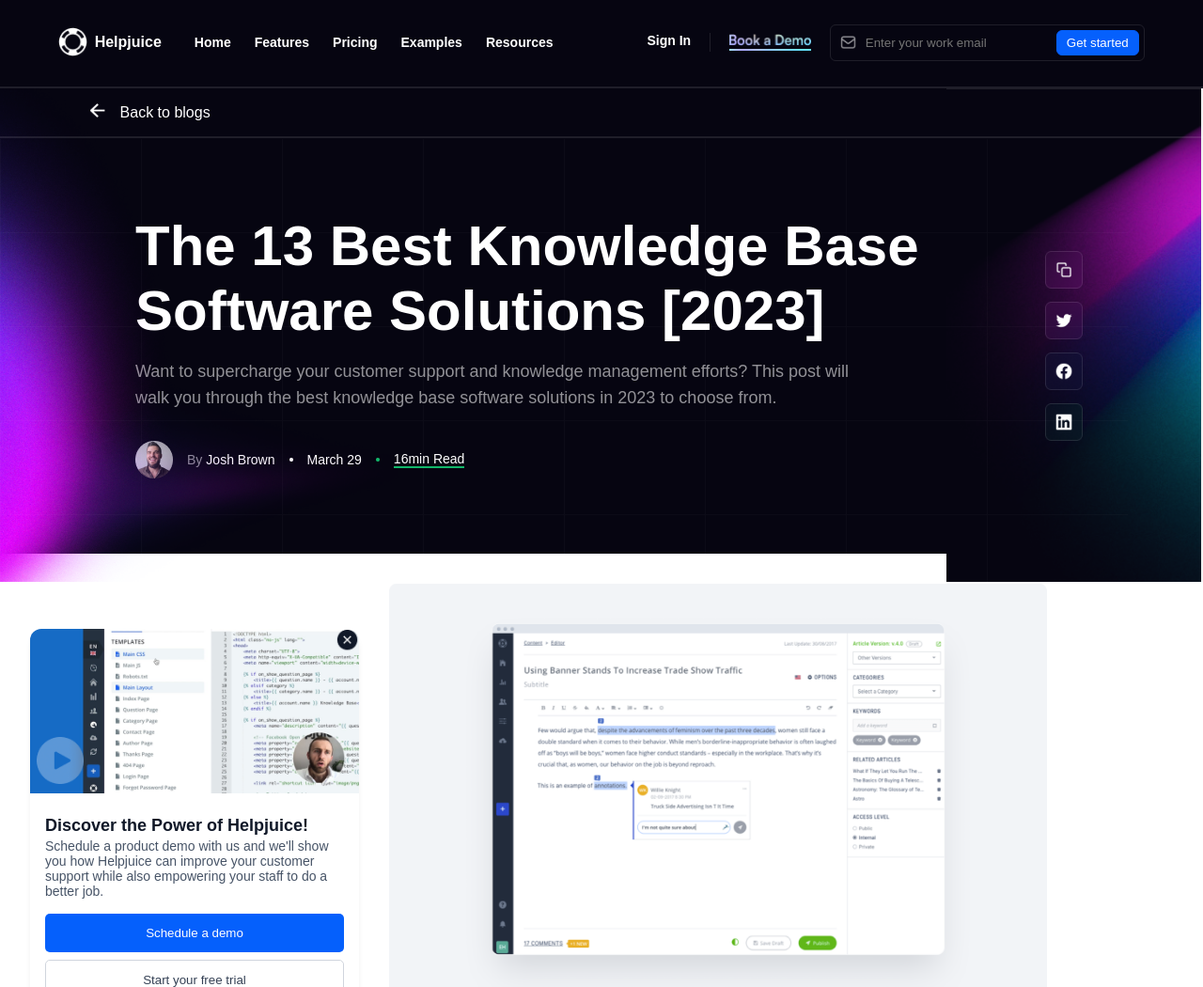
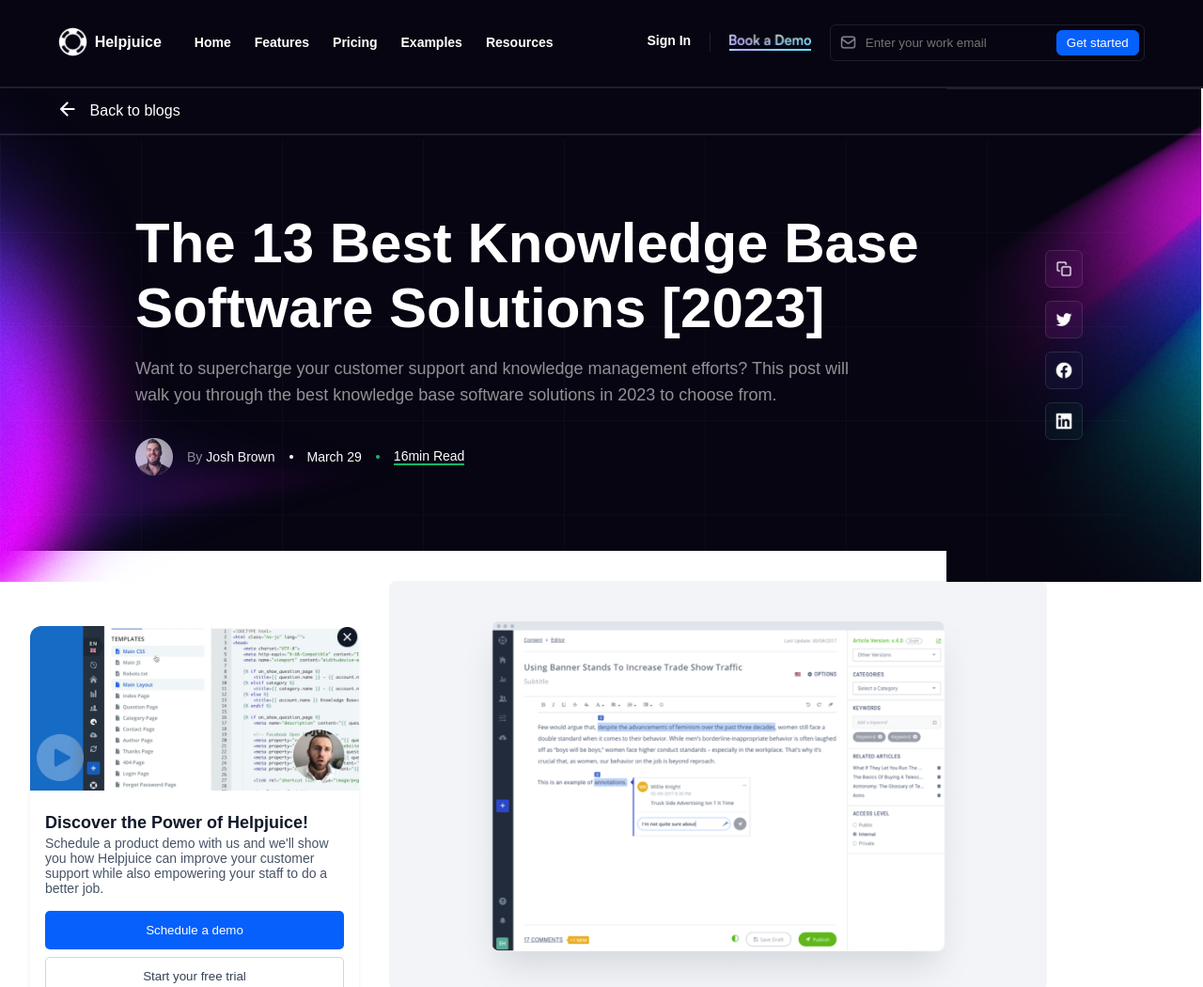
Before and after one commit to frank1738/Front-End-Test-V2, a website: page index.html in a window 1280 px wide. Shown: the part 50-1100 px from the top of the page at 94% size. Drawn offline with Linux system fonts and the light colour scheme; a web font is replaced by a local one.

Commit message:
update nav elements

```diff
--- a/index.css
+++ b/index.css
@@ -330,22 +330,27 @@
   right: 0%;
 }
 
+.back-div {
+  width: 100%;
+  z-index: 10;
+  position: relative;
+  border-bottom: 2px solid rgba(255, 255, 255, 0.1);
+  padding: 1.5rem 0;
+}
+
 .back {
   color: #fff;
   display: flex;
   align-items: center;
-  padding: 1rem 0;
-  border-bottom: 2px solid rgba(255, 255, 255, 0.1);
-  align-self: flex-start;
-  width: 100%;
-  z-index: 10;
+  position: absolute;
+  top: 30%;
+  left: 5%;
 }
 
 .back > a > img {
   width: 15.58px;
   height: 15.19px;
   margin-right: 1rem;
-  margin-left: 6rem;
 }
 
 .headline-headers {
--- a/index.html
+++ b/index.html
@@ -74,9 +74,11 @@
       </nav>
     </header>
     <section class="headline">
-      <div class="back">
-        <a href="#"><img src="./Assets/arrow_back.png" alt="arrow" /></a>
-        <p>Back to blogs</p>
+      <div class="back-div">
+        <div class="back">
+          <a href="#"><img src="./Assets/arrow_back.png" alt="arrow" /></a>
+          <p>Back to blogs</p>
+        </div>
       </div>
       <div class="headline-headers">
         <h1>The 13 Best Knowledge Base <br />Software Solutions [2023]</h1>
```
Also changed, not shown: README.md.
